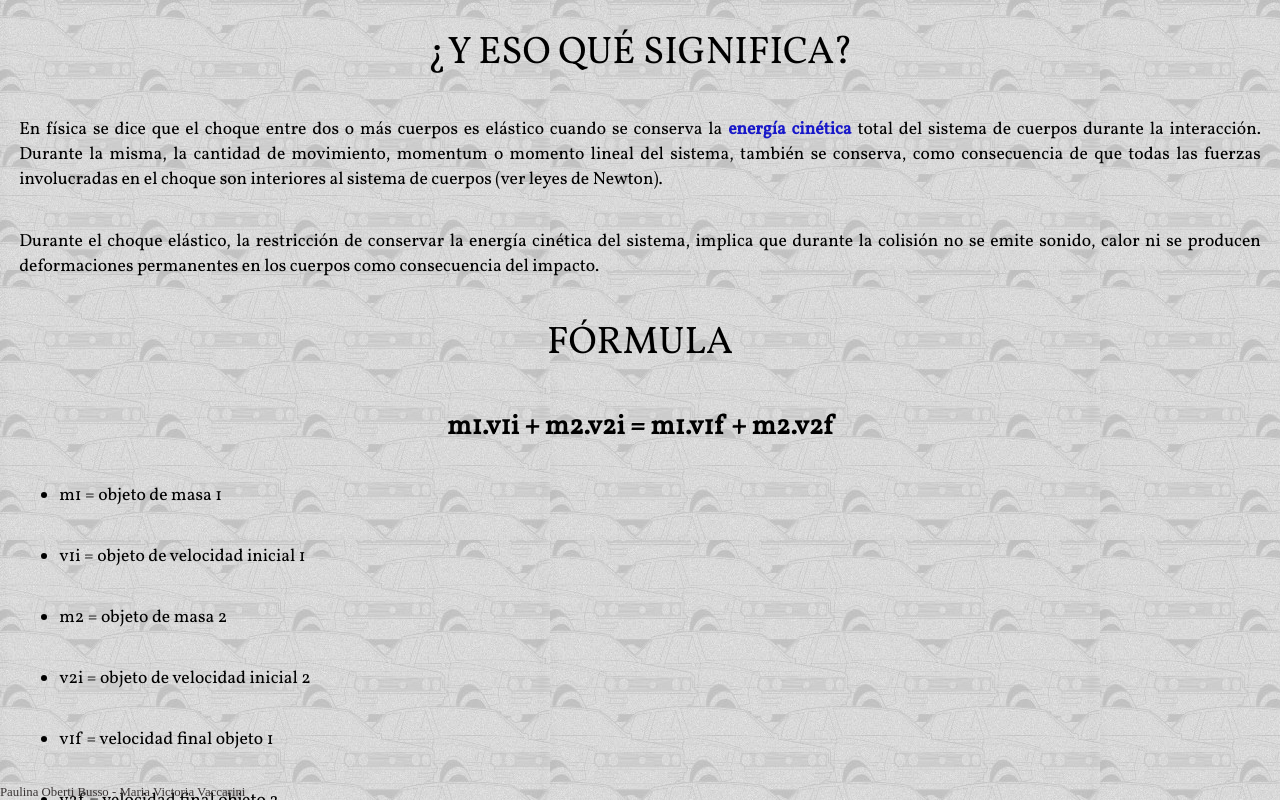
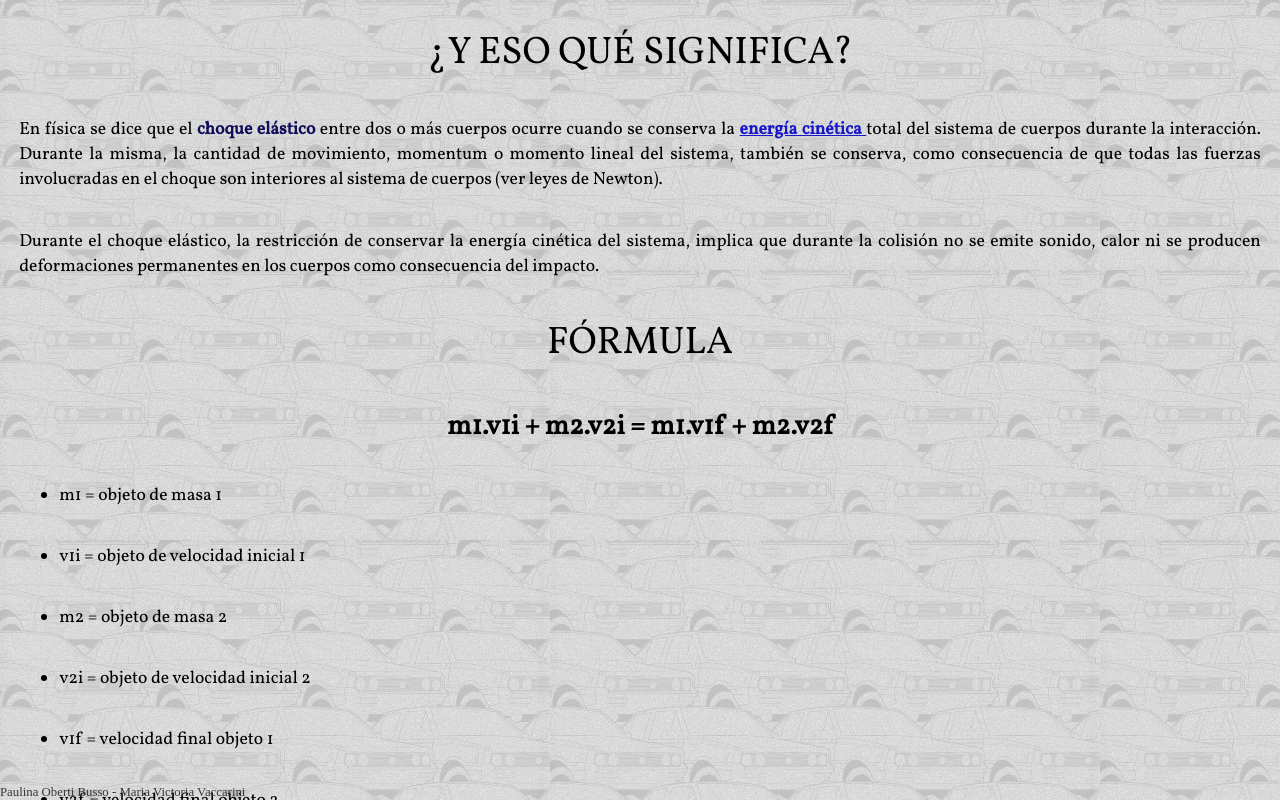
Before and after one commit to UCC-LabCompu2-Historico/proyecto2022-oberti-vaccarini, a plain HTML site: page significadoCE.html in a window 1280 px wide. Shown: the top 800 px of the page. Drawn offline with Linux system fonts and the light colour scheme.

Commit message:
edicion letra explicaciones de los choques

```diff
--- a/css/styleChoques.css
+++ b/css/styleChoques.css
@@ -101,10 +101,15 @@ main h2, main h4, main p, main ul li {
     margin: 3% 0 3% 0;
 }
 
-main p a {
+span#choque {
+    color: #0e0c58;
+    font-weight: bold;
+}
+
+main p a.energiaCinetica {
     font-weight: bold;
     color: rgb(23, 23, 201);
-    text-decoration: none;
+    text-decoration: underline;
 }
 
 h2, h4, p.formula {
--- a/significadoCE.html
+++ b/significadoCE.html
@@ -20,8 +20,10 @@
         <section id="explicacionChoque" class="explicacion">
             <h2>¿Y ESO QUÉ SIGNIFICA?</h2>
             <p>
-                En física se dice que el choque entre dos o más cuerpos es elástico cuando se conserva la
-                <a href="energia">energía cinética </a>
+                En física se dice que el
+                <span id="choque">choque elástico </span>
+                entre dos o más cuerpos ocurre cuando se conserva la
+                <a class="energiaCinetica" href="#energia">energía cinética </a>
                 total del sistema de cuerpos durante la interacción. Durante la misma, la cantidad de movimiento, momentum o momento lineal del sistema, también se conserva, como consecuencia de que todas las fuerzas involucradas en el choque son interiores al sistema de cuerpos (ver leyes de Newton).
             </p>
             <p>
```
Also changed, not shown: significadoCI.html (+4 -2 lines).
